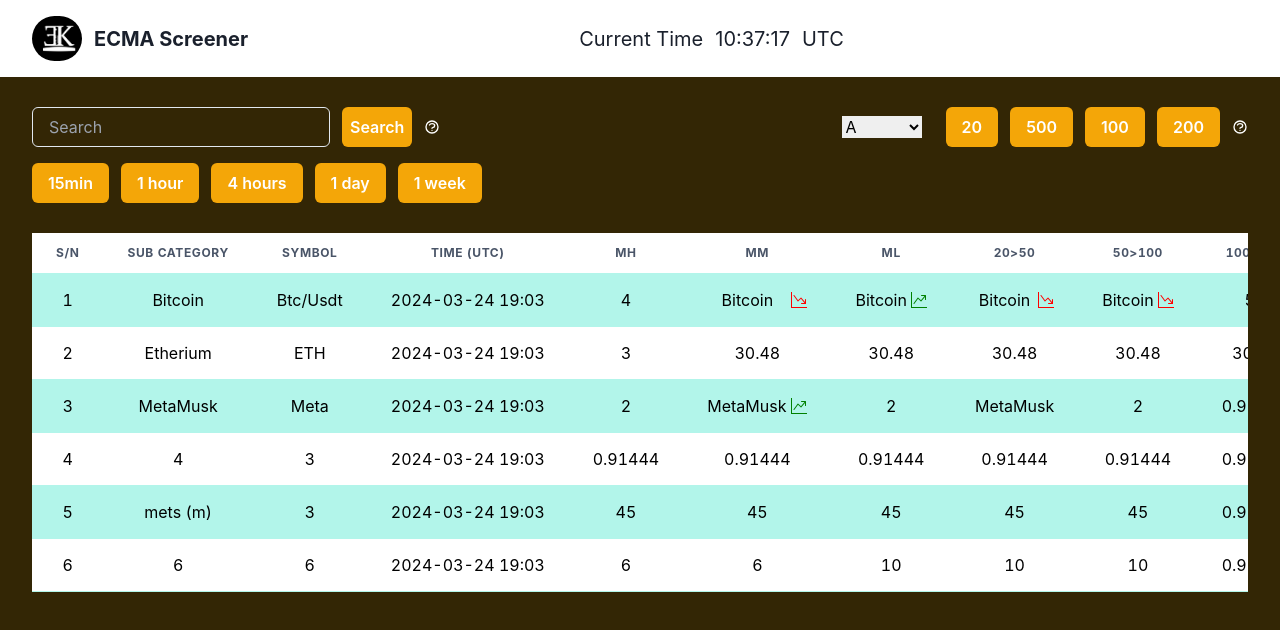
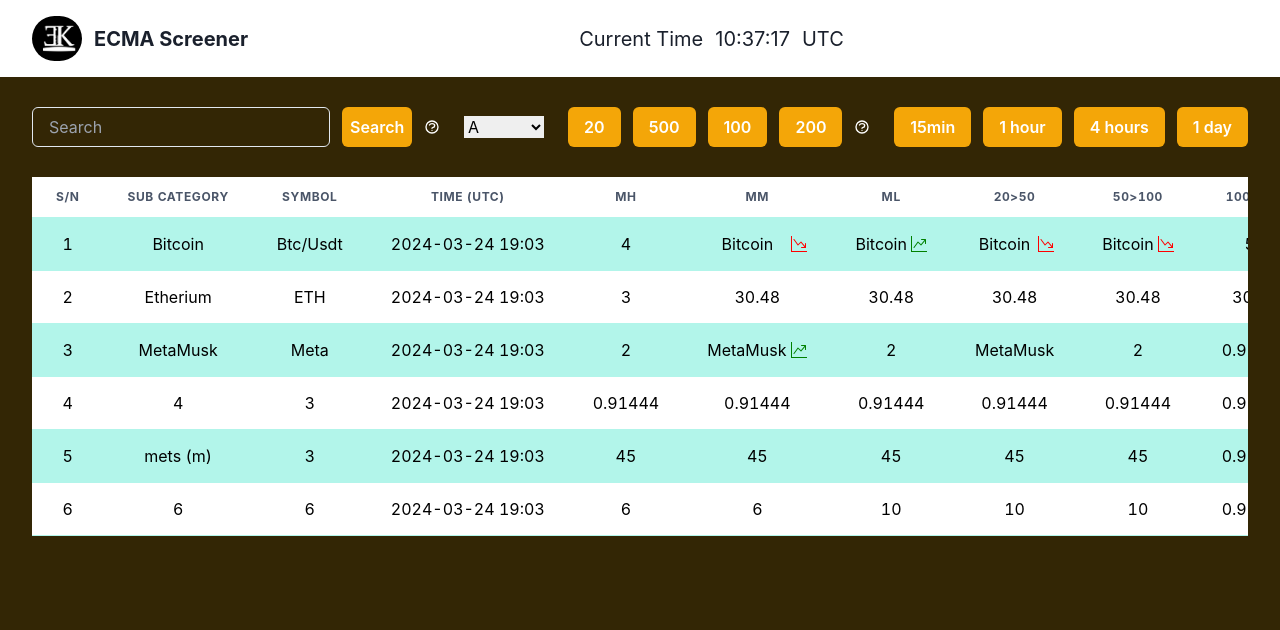
Before and after one commit to Bloom-Byte/ema-screener-fe, a Next.js app: page / in a window 1280 px wide. Shown: the top 630 px of the page. Built offline with nearby package versions, Linux system fonts and the light colour scheme.

Commit message:
removed 1 week

```diff
--- a/app/components/Search/Search.jsx
+++ b/app/components/Search/Search.jsx
@@ -135,7 +135,7 @@ const Search = () => {
               1 day{" "}
             </Button>
           </Tippy>
-          <Tippy content="Filter by 1 week" placement="bottom">
+          {/* <Tippy content="Filter by 1 week" placement="bottom">
             <Button
               colorScheme
               bgColor="#F4A608"
@@ -144,7 +144,7 @@ const Search = () => {
             >
               1 week{" "}
             </Button>
-          </Tippy>
+          </Tippy> */}
         </div>
       </div>
     </div>
```
